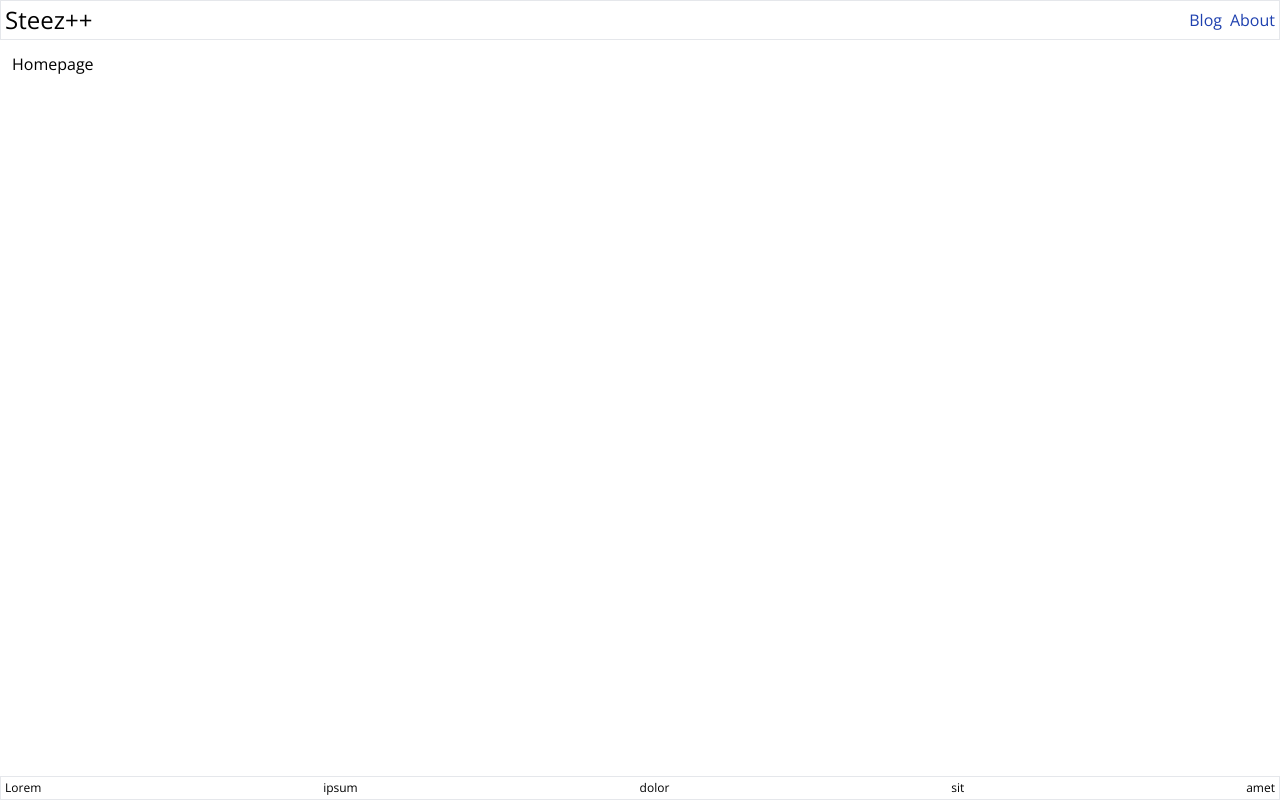
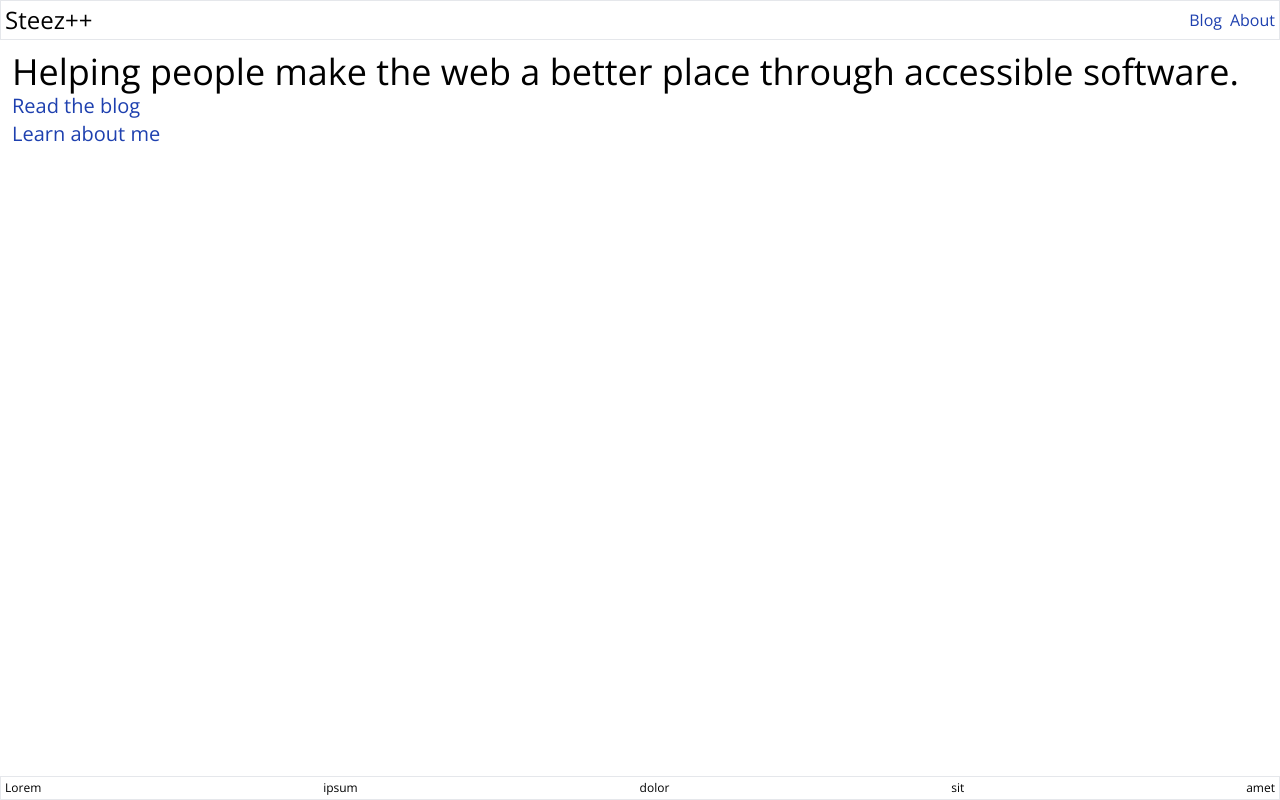
Before and after one commit to steezplusplus/Accessible-Web-Components, a Next.js app: page / in a window 1280 px wide. Built offline with nearby package versions, Linux system fonts and the light colour scheme.

Commit message:
feat: init new home page

```diff
--- a/app/page.tsx
+++ b/app/page.tsx
@@ -1,7 +1,13 @@
+import Link from "next/link";
+
 export default async function Home() {
   return (
     <>
-      <p>Homepage</p>
+      <section className="flex flex-col">
+        <h1 className="text-4xl">Helping people make the web a better place through accessible software.</h1>
+        <Link className="text-xl text-blue-800 hover:text-blue-900 hover:underline" href="/blog">Read the blog</Link>
+        <Link className="text-xl text-blue-800 hover:text-blue-900 hover:underline" href="/about">Learn about me</Link>
+      </section>
     </>
   );
 }
```
